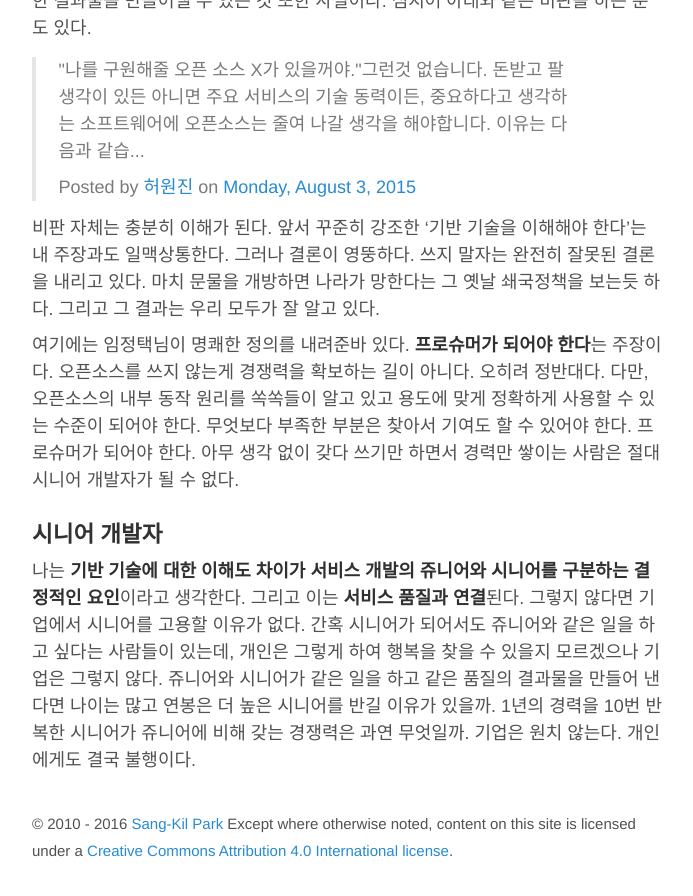
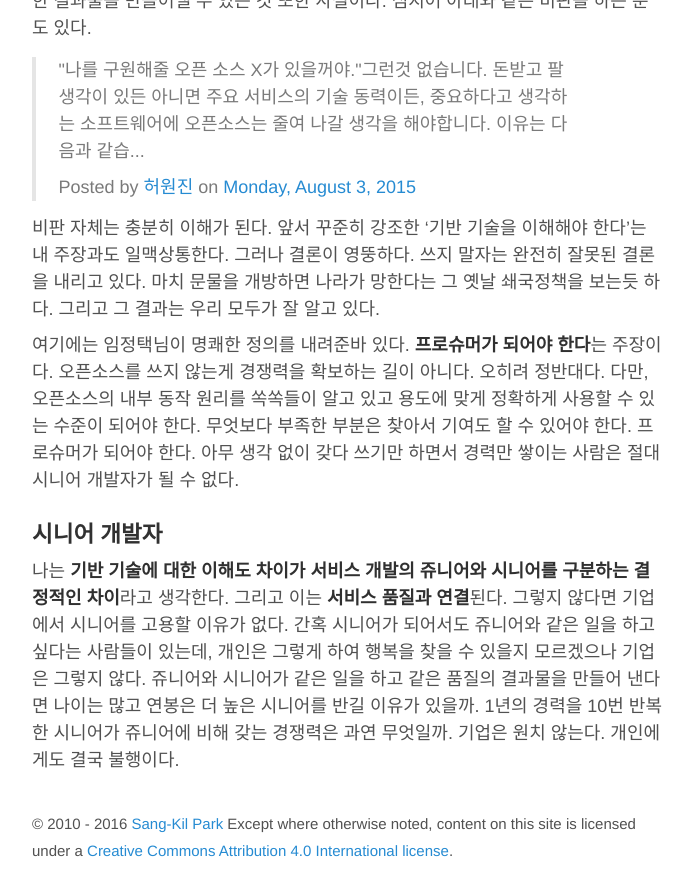
Before and after one commit to Umaigenomu/likejazz.github.io, a Jekyll site: the page built from _posts/2016-01-04-senior-developers.md, in a window 1280 px wide and 900 px high, scrolled down 3209 px. Shown: the top 896 px of the window, without its empty margins (293-986 px from the left). Built offline with Jekyll 4.4.1, drawn with Linux system fonts in a browser that asks for light colours.

Commit message:
Publishing

```diff
--- a/_posts/2016-01-04-senior-developers.md
+++ b/_posts/2016-01-04-senior-developers.md
@@ -78,4 +78,4 @@
 
 ### 시니어 개발자
 
-나는 **기반 기술에 대한 이해도 차이가 서비스 개발의 쥬니어와 시니어를 구분하는 결정적인 요인**이라고 생각한다. 그리고 이는 **서비스 품질과 연결**된다. 그렇지 않다면 기업에서 시니어를 고용할 이유가 없다. 간혹 시니어가 되어서도 쥬니어와 같은 일을 하고 싶다는 사람들이 있는데, 개인은 그렇게 하여 행복을 찾을 수 있을지 모르겠으나 기업은 그렇지 않다. 쥬니어와 시니어가 같은 일을 하고 같은 품질의 결과물을 만들어 낸다면 나이는 많고 연봉은 더 높은 시니어를 반길 이유가 있을까. 1년의 경력을 10번 반복한 시니어가 쥬니어에 비해 갖는 경쟁력은 과연 무엇일까. 기업은 원치 않는다. 개인에게도 결국 불행이다.
+나는 **기반 기술에 대한 이해도 차이가 서비스 개발의 쥬니어와 시니어를 구분하는 결정적인 차이**라고 생각한다. 그리고 이는 **서비스 품질과 연결**된다. 그렇지 않다면 기업에서 시니어를 고용할 이유가 없다. 간혹 시니어가 되어서도 쥬니어와 같은 일을 하고 싶다는 사람들이 있는데, 개인은 그렇게 하여 행복을 찾을 수 있을지 모르겠으나 기업은 그렇지 않다. 쥬니어와 시니어가 같은 일을 하고 같은 품질의 결과물을 만들어 낸다면 나이는 많고 연봉은 더 높은 시니어를 반길 이유가 있을까. 1년의 경력을 10번 반복한 시니어가 쥬니어에 비해 갖는 경쟁력은 과연 무엇일까. 기업은 원치 않는다. 개인에게도 결국 불행이다.
```
